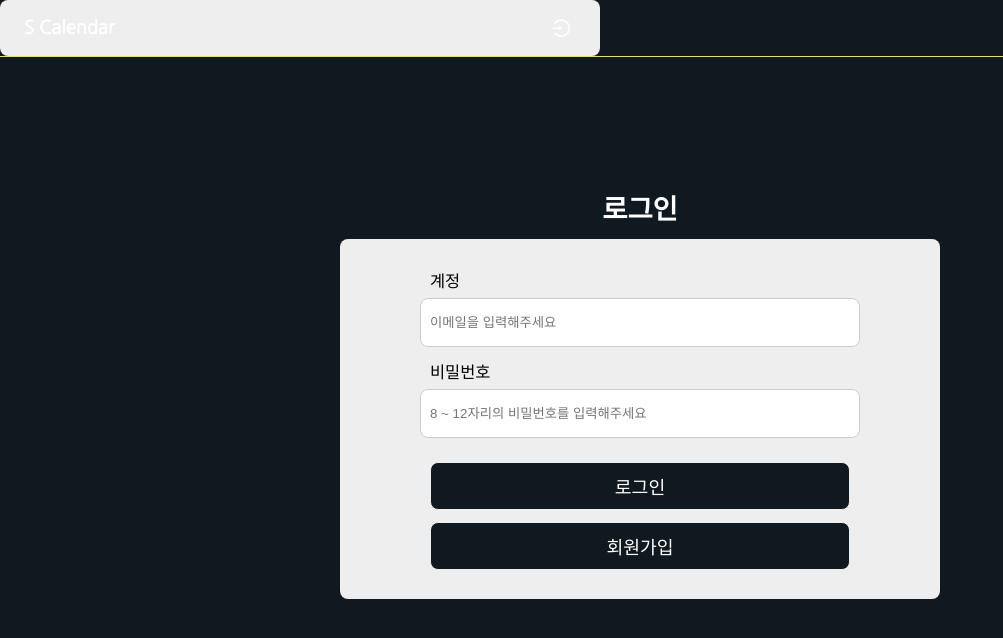
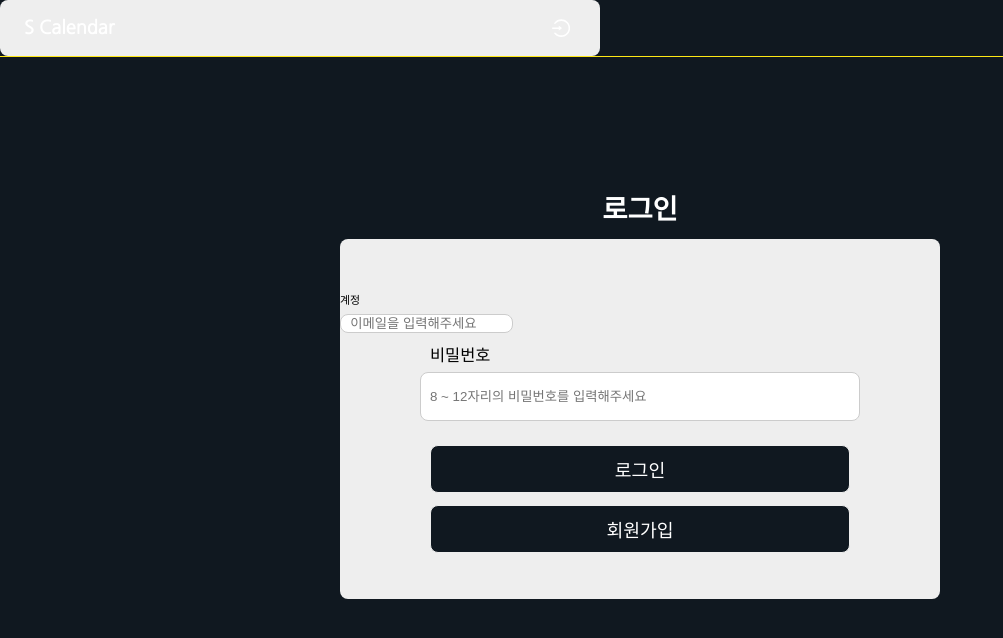
Before and after one commit to seogki/noticeboard-frontend, a React (Create React App) app: page /login in a window 1280 px wide. Shown: the top 638 px of the page, without its empty margins (0-1003 px from the left). Built offline with nearby package versions, Linux system fonts and the light colour scheme.

Commit message:
atomic design + styled components 진행중

```diff
--- a/package.json
+++ b/package.json
@@ -13,6 +13,7 @@
     "@types/react": "^18.0.28",
     "@types/react-dom": "^18.0.11",
     "@types/react-responsive": "^8.0.5",
+    "@types/styled-components": "^5.1.26",
     "antd": "^5.2.2",
     "axios": "^1.3.4",
     "dayjs": "^1.11.7",
@@ -25,6 +26,7 @@
     "react-scripts": "5.0.1",
     "redux-devtools-extension": "^2.13.9",
     "sass": "^1.58.3",
+    "styled-components": "^5.3.8",
     "typescript": "^4.9.5",
     "web-vitals": "^2.1.4"
   },
--- a/src/ui/Login/Login.tsx
+++ b/src/ui/Login/Login.tsx
@@ -5,7 +5,8 @@ import { Link, useNavigate } from 'react-router-dom'
 import { useAppSelector, useAppDispatch } from '@redux/store'
 import { setLoginState } from '@redux/authSlice'
 import { Message } from '@interface/base'
-
+import Title from '@components/atoms/Title'
+import FormInput from '@ui/components/molecules/FormInput'
 function Login() {
   const navigate = useNavigate()
   const dispatch = useAppDispatch()
@@ -35,18 +36,29 @@ function Login() {
       //wrong Password or email
     }
   }
+  const TitleObj = { title: '로그인', isCenter: true }
+  const formInputData = {
+    inputName: 'memberEmail',
+    placeholder: '이메일을 입력해주세요',
+    values: values.memberEmail,
+    onchange: handleChange,
+    labelProps: {
+      name: '계정',
+    },
+  }
   return (
     <div className="login flex-center">
-      <h2 className="tac">로그인</h2>
+      <Title {...TitleObj} />
       <form className="container flex-center-left">
-        <label className="fs-5">계정</label>
-        <input
+        {/* <label className="fs-5">계정</label> */}
+        <FormInput {...formInputData}></FormInput>
+        {/* <input
           className="memberEmail"
           name="memberEmail"
           placeholder="이메일을 입력해주세요"
           value={values.memberEmail}
           onChange={handleChange}
-        />
+        /> */}
         <label className="fs-5">비밀번호</label>
         <input
           className="memberPassword"
--- /dev/null
+++ b/src/ui/components/atoms/Label.tsx
@@ -0,0 +1,20 @@
+import { FC } from 'react'
+import styled from 'styled-components'
+
+export interface LabelProps {
+  name: string
+}
+
+const StyledLabel = styled.label`
+  font-size: 0.6em;
+`
+
+const Label: FC<LabelProps> = (labelProps) => {
+  return (
+    <>
+      <StyledLabel>{labelProps.name}</StyledLabel>
+    </>
+  )
+}
+
+export default Label
--- /dev/null
+++ b/src/ui/components/atoms/Title.tsx
@@ -0,0 +1,30 @@
+import { FC } from 'react'
+import styled from 'styled-components'
+interface TitleProps {
+  title: string
+  isCenter: boolean
+}
+
+interface styledProps {
+  isCenter: boolean
+}
+
+const StyledTitle = styled.h2<styledProps>`
+  margin-bottom: 5%;
+  @media screen and (min-width: 992px) {
+    margin-bottom: 1%;
+  }
+  ${({ isCenter }) => {
+    return isCenter ? 'text-align : center' : null
+  }}
+`
+
+const Title: FC<TitleProps> = ({ title, isCenter }): JSX.Element => {
+  return (
+    <>
+      <StyledTitle isCenter={isCenter}>{title}</StyledTitle>
+    </>
+  )
+}
+
+export default Title
--- /dev/null
+++ b/src/ui/components/atoms/style.ts
@@ -0,0 +1,20 @@
+import styled from 'styled-components'
+interface styledProps {
+  isCenter: boolean
+}
+export const FormInput = styled.input`
+  height: 10%;
+  width: 70%;
+  margin: 0 auto 2%;
+  border-radius: 8px;
+`
+
+export const FormTitle = styled.h2<styledProps>`
+  margin-bottom: 5%;
+  @media screen and (min-width: 992px) {
+    margin-bottom: 1%;
+  }
+  ${({ isCenter }) => {
+    return isCenter ? 'text-align : center' : null
+  }}
+`
--- /dev/null
+++ b/src/ui/components/molecules/FormInput.tsx
@@ -0,0 +1,32 @@
+import { FC } from 'react'
+
+import Label, { LabelProps } from '@components/atoms/Label'
+import * as AS from '@components/atoms/style'
+import * as MS from '@components/molecules/style'
+export interface FormInputProps {
+  inputName: string
+  placeholder: string
+  labelProps: LabelProps
+  invalid?: boolean
+  disabled?: boolean
+  defaultValue?: string
+  value?: string | number
+  onChange?: (e: React.ChangeEvent<HTMLInputElement>) => void
+  onFocusOut?: (e: React.FocusEvent<HTMLInputElement>) => void
+}
+
+const FormInput: FC<FormInputProps> = ({
+  labelProps,
+  ...FormInputProps
+}): JSX.Element => {
+  return (
+    <>
+      <MS.FormInputContainer>
+        <Label {...labelProps} />
+        <AS.FormInput {...FormInputProps} />
+      </MS.FormInputContainer>
+    </>
+  )
+}
+
+export default FormInput
--- /dev/null
+++ b/src/ui/components/molecules/style.ts
@@ -0,0 +1,3 @@
+import styled from 'styled-components'
+
+export const FormInputContainer = styled.div``
--- /dev/null
+++ b/src/ui/components/organisms/style.ts
@@ -0,0 +1,3 @@
+import styled from 'styled-components'
+
+export const LoginFormContainer = styled.div``
--- a/tsconfig.paths.json
+++ b/tsconfig.paths.json
@@ -6,7 +6,8 @@
       "@assets/*": ["./src/assets/*"],
       "@network/*": ["./src/network/*"],
       "@interface/*": ["./src/interface/*"],
-      "@redux/*": ["./src/redux/*"]
+      "@redux/*": ["./src/redux/*"],
+      "@components/*": ["./src/ui/components/*"]
     },
     "esModuleInterop": true,
     "allowSyntheticDefaultImports": true
```
Also changed, not shown: src/ui/components/atoms/Input.tsx (added, +27 -0 lines), src/ui/components/organisms/LoginForm.tsx (added, +22 -0 lines), src/ui/components/templates/LoginTemplate.tsx (added, +9 -0 lines), 1 other file (tests, documents, lock files or other folders).
